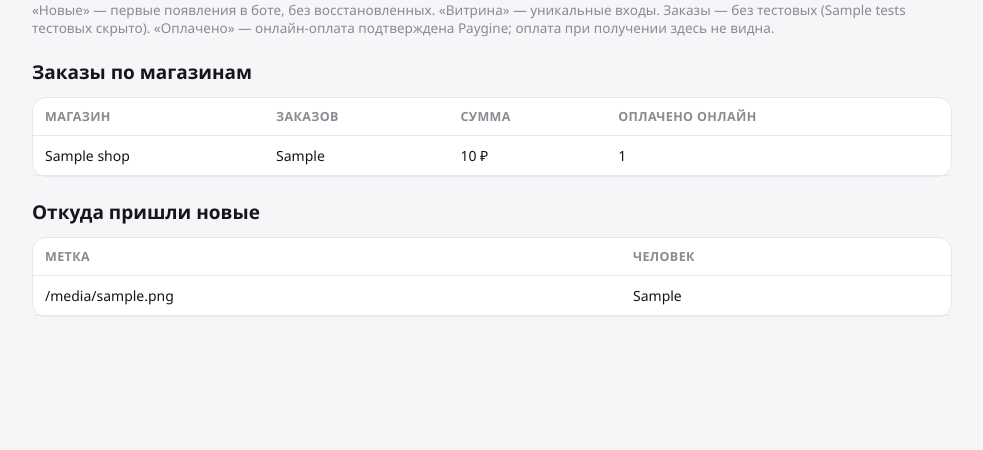
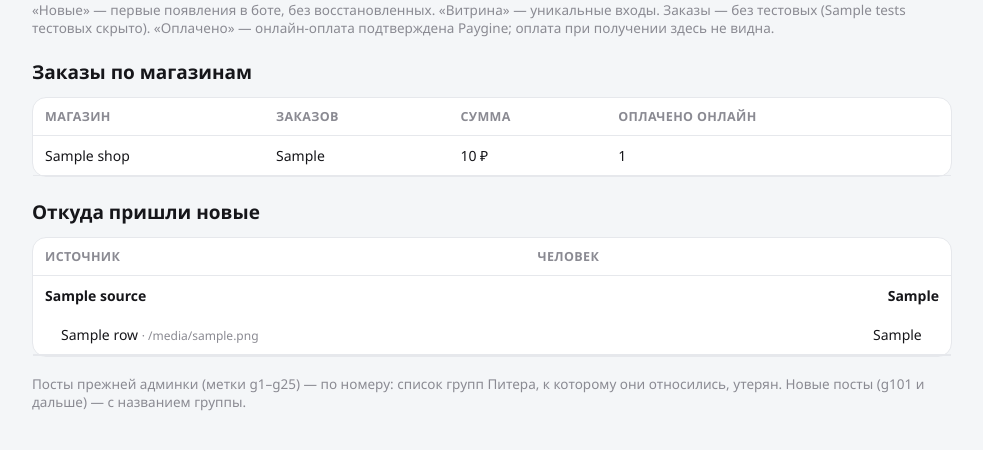
Before and after one commit to 9885710-droid/kuzya-admin, a FastAPI app: template app/templates/analytics.html in a window 1280 px wide. Shown: the part 321-771 px from the top of the page, without its empty margins (148-1131 px from the left). Run offline with FastAPI, Linux system fonts and the light colour scheme; the template is opened without the code that fills it: most values are stand-ins (such as "Sample title", 1, 10 or a date in 2020); parts of the project's set-up code (start-up, migrations or seed data) failed here and were passed over.

Commit message:
Аналитика: источники по-человечески — посты в группах (название из kuzya_bot_chats), поделились товаром (название по id), пришли сами; сырая метка серым
Co-Authored-By: Claude Opus 5.5 <noreply@anthropic.com>

```diff
--- a/app/main.py
+++ b/app/main.py
@@ -779,6 +779,39 @@ async def scheduler_loop():
 
 # ═══════════════════════════════ аналитика ═══════════════════════════════
 
+SRC_GROUP_RE = re.compile(r"^g(\d+)_(\d{2})(\d{2})$")
+SRC_SHARE_RE = re.compile(r"^share_(\d+)(?:_|$)")
+
+
+async def label_sources(raw):
+    """Метки ?start= → по-человечески, тремя группами. g<N>: N от 101 — номер из kuzya_bot_chats; старые g1–g25 —
+    нумерация списка групп Питера (утерян), их показываем номером. share_<id>: id = kuzya_products.id, хвост q_… —
+    поисковый запрос, не показываем."""
+    chats = {r["number"]: r["title"] for r in await q("SELECT number, title FROM kuzya_bot_chats")}
+    ids = [int(m.group(1)) for r in raw if r["src"] and (m := SRC_SHARE_RE.match(r["src"]))]
+    prods = {r["id"]: r["title"] for r in await q("SELECT id, title FROM kuzya_products WHERE id = ANY($1)", ids)} if ids else {}
+    out = {"posts": {"title": "Посты в группах", "n": 0, "rows": []},
+           "share": {"title": "Поделились товаром", "n": 0, "rows": []},
+           "self": {"title": "Пришли сами (поиск в Max, прямая ссылка)", "n": 0, "rows": []},
+           "other": {"title": "Другие метки", "n": 0, "rows": []}}
+    for r in raw:
+        src, n = r["src"], r["n"]
+        if not src:
+            key, label = "self", "Пришли сами (поиск в Max, прямая ссылка)"
+        elif m := SRC_GROUP_RE.match(src):
+            num, dd = int(m.group(1)), f"{m.group(3)}.{m.group(2)}"
+            title = chats.get(num)
+            key, label = "posts", (f"Пост в группе «{title}» от {dd}" if title else f"Пост в группе №{num} от {dd}")
+        elif m := SRC_SHARE_RE.match(src):
+            pid = int(m.group(1))
+            key, label = "share", f"Поделились товаром: {prods.get(pid) or f'товар №{pid} (нет в каталоге)'}"
+        else:
+            key, label = "other", src
+        out[key]["n"] += n
+        out[key]["rows"].append({"label": label, "src": src or "без метки", "n": n})
+    return [g for g in out.values() if g["n"]]
+
+
 @app.get("/analytics", response_class=HTMLResponse)
 async def analytics(request: Request):
     u = await current_user(request)
@@ -804,8 +837,9 @@ async def analytics(request: Request):
     shops = await q("""SELECT COALESCE(s.city || ', ' || s.address, o.shop_id::text) shop, COUNT(*) n, SUM(o.total) s,
                               COUNT(*) FILTER (WHERE o.pay_status='paid') paid
                        FROM kuzya_orders_log o LEFT JOIN kuzya_shops s ON s.id=o.shop_id WHERE NOT o.is_test GROUP BY 1 ORDER BY 2 DESC""")
-    sources = await q("""SELECT COALESCE(source,'(без метки)') src, COUNT(*) n FROM kuzya_bot_users
-                         WHERE COALESCE(source,'') <> 'recovered' AND created_at >= $1 GROUP BY 1 ORDER BY 2 DESC LIMIT 30""", t0)
+    raw = await q("""SELECT source src, COUNT(*) n FROM kuzya_bot_users
+                     WHERE COALESCE(source,'') <> 'recovered' AND created_at >= $1 GROUP BY 1 ORDER BY 2 DESC""", t0)
+    sources = await label_sources(raw)
     tests = await qv("SELECT COUNT(*) FROM kuzya_orders_log WHERE is_test")
     return tpl.TemplateResponse("analytics.html", ctx(request, u, "analytics", days=days, base=base, shops=shops,
                                                       sources=sources, tests=tests, since=SINCE))
--- a/app/templates/analytics.html
+++ b/app/templates/analytics.html
@@ -18,6 +18,15 @@
   {% for s in shops %}<tr><td>{{ s.shop }}</td><td>{{ s.n }}</td><td>{{ '{:,}'.format(s.s|int).replace(',', ' ') }} ₽</td><td>{{ s.paid }}</td></tr>
   {% else %}<tr><td colspan="4" class="muted">Заказов пока нет</td></tr>{% endfor %}</table></div>
 <h2>Откуда пришли новые</h2>
-<div class="card" style="padding:0"><table><tr><th>Метка</th><th>Человек</th></tr>
-  {% for s in sources %}<tr><td>{{ s.src }}</td><td>{{ s.n }}</td></tr>{% else %}<tr><td colspan="2" class="muted">—</td></tr>{% endfor %}</table></div>
+<div class="card" style="padding:0"><table><tr><th>Источник</th><th>Человек</th></tr>
+  {% for g in sources %}
+  <tr><td colspan="2" style="padding:0">
+    <details {{ 'open' if g.rows|length <= 3 }}><summary style="cursor:pointer;padding:10px 12px;display:flex;justify-content:space-between">
+      <b>{{ g.title }}</b><b>{{ g.n }}</b></summary>
+      <table>{% for r in g.rows %}<tr><td style="padding-left:28px">{{ r.label }} <span class="muted" style="font-size:12px">· {{ r.src }}</span></td>
+        <td style="width:90px">{{ r.n }}</td></tr>{% endfor %}</table>
+    </details></td></tr>
+  {% else %}<tr><td colspan="2" class="muted">—</td></tr>{% endfor %}</table></div>
+<p class="muted">Посты прежней админки (метки g1–g25) — по номеру: список групп Питера, к которому они относились, утерян.
+  Новые посты (g101 и дальше) — с названием группы.</p>
 {% endblock %}
```
